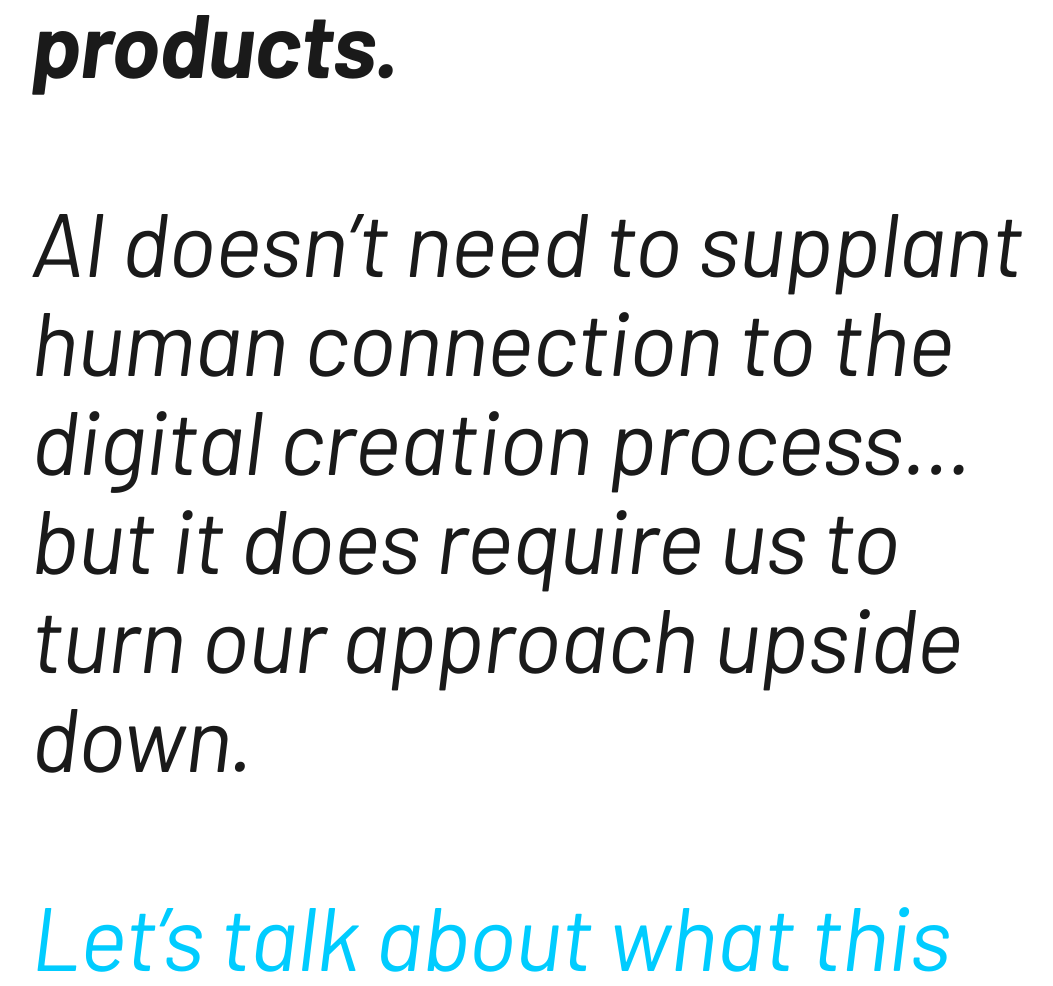
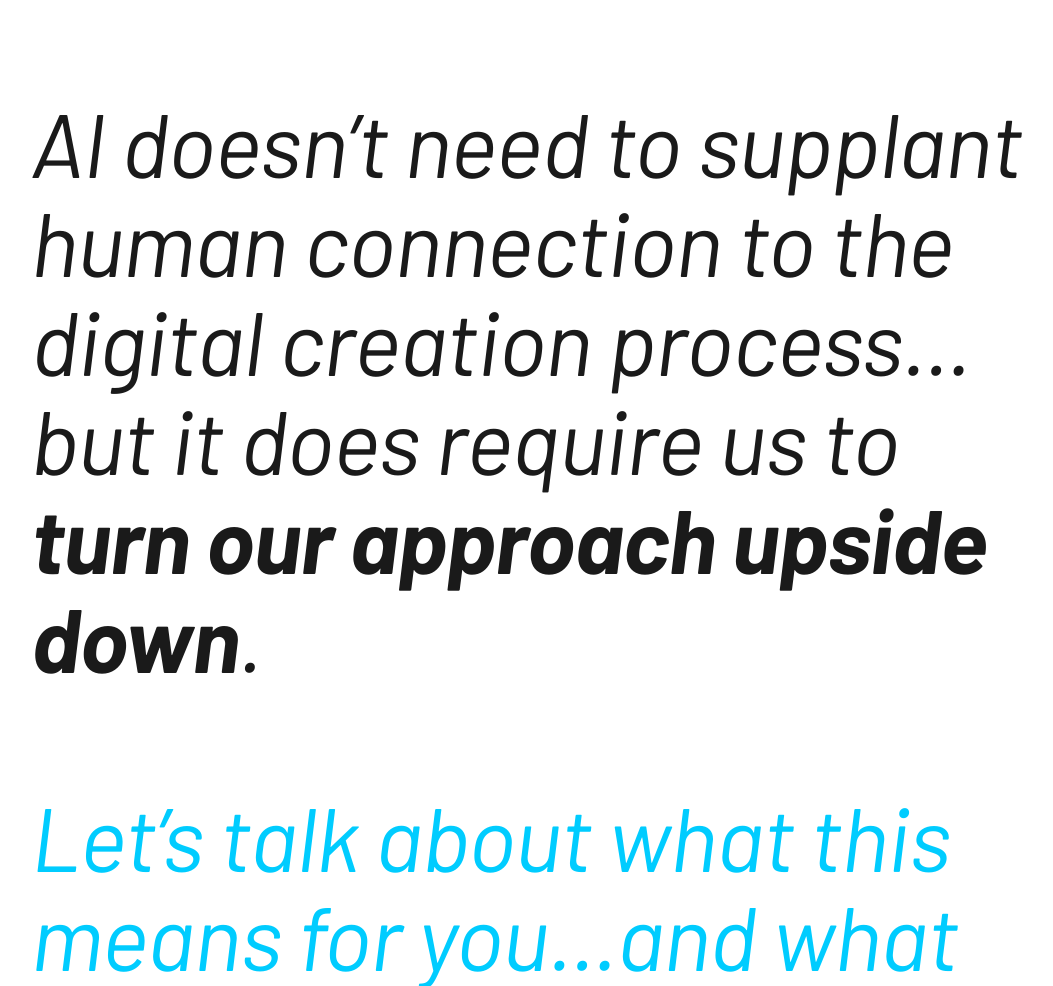
Before and after one commit to visceralcc/cven, a website: page public/index.html in a window 1280 px wide. Shown: the part 3067-4053 px from the top of the page, without its empty margins (91-1144 px from the left). Drawn offline with Linux system fonts and the light colour scheme.

Commit message:
06.10.26.1

```diff
--- a/public/index.html
+++ b/public/index.html
@@ -277,9 +277,9 @@
           <p>Digital creation now requires seamless integration between human ingenuity and machine intelligence.</p>
           <p>AI empowers the acceleration of creation, but it doesn’t understand the nuance of human connection.</p>
           <p>Rethinking how we digitally create isn’t just a good idea…<strong>it’s necessary.</strong></p>
-          <p>The benefit of natural language input and response is that it “feels”<br><span style="white-space: nowrap;">like a real-world connection</span><br>to superintelligence…<br><strong>but it’s limited by merely being…<br>a machine.</strong></p>
+          <p>The benefit of natural language input and response is that it “feels”<br><span style="white-space: nowrap;">like a real-world connection</span><br>to superintelligence…<br><strong>but it’s limited by merely being… a machine.</strong></p>
           <p>It doesn’t address how people connect to the process of creation…or create <strong>meaningful products.</strong></p>
-          <p>AI doesn’t need to supplant human connection to the digital creation process…but it does require us to turn our approach upside down.</p>
+          <p>AI doesn’t need to supplant human connection to the digital creation process…but it does require us to <strong>turn our approach upside down</strong>.</p>
           <p><a href="mailto:info@cven.cc">Let’s talk about what this means for you…and what <strong>you dream about building.</strong></a></p>
         </div>
       </section>
```
